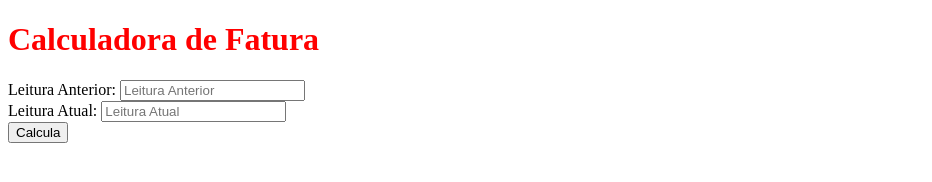
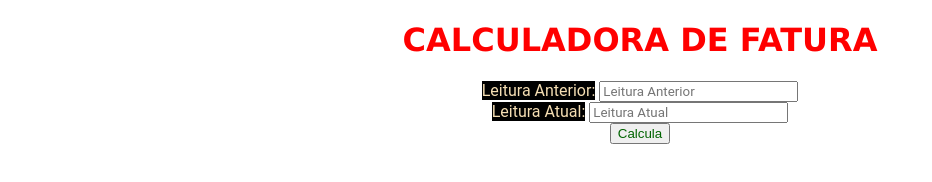
Before and after one commit to HenriqueMelloo/Projects, a plain HTML site: page cal_fat_Browser.html in a window 1280 px wide. Shown: the whole page, without its empty margins (0-932 px from the left). Drawn offline with Linux system fonts and the light colour scheme.

Commit message:
Modificações  no css fonte e cor

```diff
--- a/cal_fat_Browser.html
+++ b/cal_fat_Browser.html
@@ -4,24 +4,43 @@
 <head>
     <meta charset="UTF-8">
     <meta name="viewport" content="width=device-width, initial-scale=1.0">
-    <title>Calc-Fat</title>
+    <title>Calfat</title>
     <style>
         /* CSS incorporado para alterar a cord do titulo */
         h1 {
+            font-family: "Verdana";
             color: red;
             /* Define a cor do titulo */
         }
 
+        label {
+            font-family: "Roboto";
+            color: wheat;
+            background-color: black;
+        }
+
+        input {
+            font-family: "Roboto";
+            color: blueviolet;
+            //background-color: black;
+        }
+
         /* Adiciona cor azul para o parágrafo */
         p {
+            font-family: "Geneva";
             color: blue;
             /* Define a cor do texto do parágrafo como azul */
+        }
+
+        button {
+            color: darkgreen;
         }
     </style>
 </head>
 
 <body>
-    <h1> Calculadora de Fatura</h1>
+    <center>
+        <h1> CALCULADORA DE FATURA </h1>
         <!-- Label e input para "Leitura Anterior" -->
         <label for="leitAnterior">Leitura Anterior:</label>
         <input type="number" placeholder="Leitura Anterior" id="leitAnterior" />
@@ -33,6 +52,7 @@
         <button onclick="calculaFatura();">Calcula</button>
         <!-- Parágrafo para exibir o valor da corrida -->
         <p id="resultado"></p>
+        <center>
 
             <script>
                 // Função para formatar o valor como moeda
```
Lines whose indentation alone changed are shown as unchanged.
